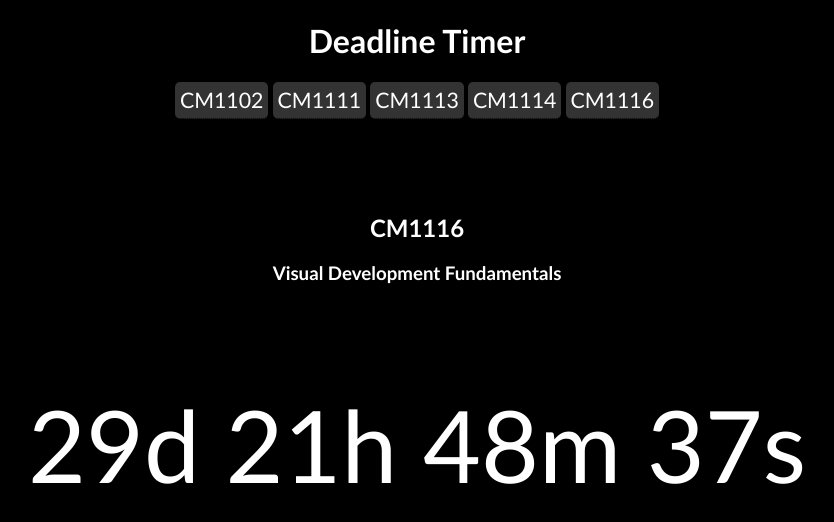
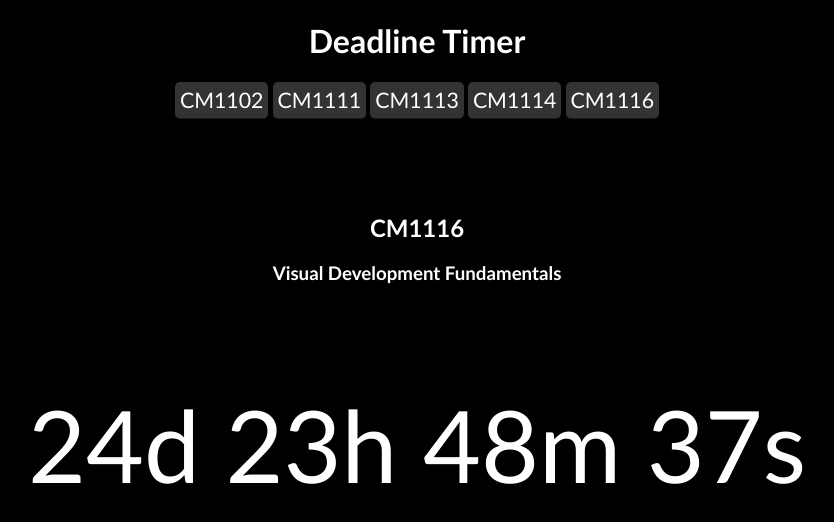
Before and after one commit to IntelliRon/Module-Countdown, a plain HTML site: page cm1116.html in a window 1280 px wide. Shown: the whole page, without its empty margins (223-1057 px from the left). Drawn offline with Linux system fonts and the light colour scheme.

Commit message:
Fixed date on cm1116

```diff
--- a/cm1116.html
+++ b/cm1116.html
@@ -48,7 +48,7 @@
 
     <script>
         // Set the date we're counting down to
-        var countDownDate = new Date("May 2, 2023 14:00:00").getTime();
+        var countDownDate = new Date("Apr 27, 2023 16:00:00").getTime();
 
         function countdownTime() {
 
```
